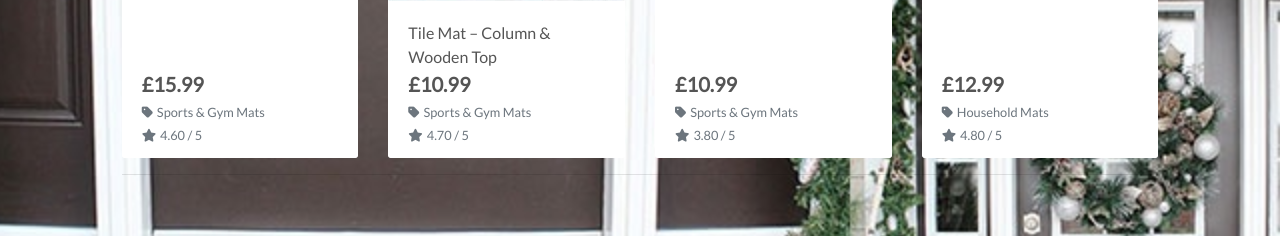
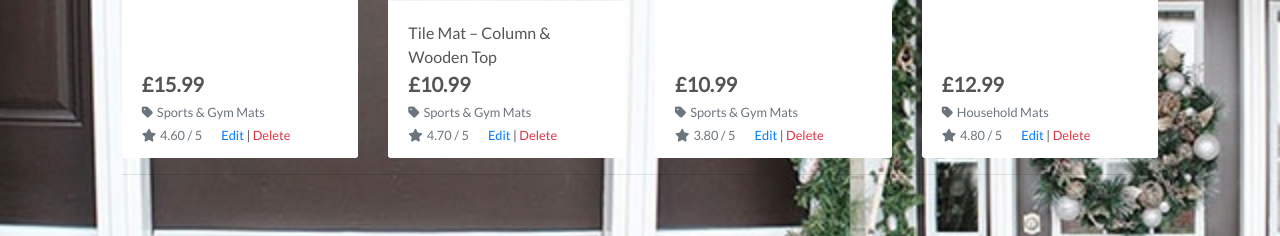
Before and after one commit to baijuka/matzone_v1, a Django app: page /products/ in a window 1280 px wide. Shown: the part 1728-1964 px from the top of the page. Run offline with Django 3.2, Linux system fonts and the light colour scheme; the visitor is signed in with stand-in values (Sample User, id 1); data comes from the database, SQL or seed files in the repository; some libraries are stand-ins or nearby versions.

Commit message:
Added product admin links to products and prodcut detail pages

```diff
--- a/products/templates/products/product_detail.html
+++ b/products/templates/products/product_detail.html
@@ -41,6 +41,12 @@
                         <small class="text-muted"><i class="fas fa-star mr-1"></i>{{ product.rating }} / 5</small>
                     {% else %}
                         <small class="text-muted">No Rating</small>
+                    {% endif %}
+                    {% if request.user.is_superuser %}
+                    <small class="ml-3">
+                        <a href="{% url 'edit_product' product.id %}">Edit</a> |
+                        <a class="text-danger" href="{% url 'delete_product' product.id %}">Delete</a>
+                    </small>
                     {% endif %}
                     <p class="mt-3">{{ product.description }}</p>
                     <form class="form" action="{% url 'add_to_bag' product.id %}" method="POST">
--- a/products/templates/products/products.html
+++ b/products/templates/products/products.html
@@ -82,6 +82,12 @@
                                             {% else %}
                                                 <small class="text-muted">No Rating</small>
                                             {% endif %}
+                                            {% if request.user.is_superuser %}
+                                                <small class="ml-3">
+                                                    <a href="{% url 'edit_product' product.id %}">Edit</a> |
+                                                    <a class="text-danger" href="{% url 'delete_product' product.id %}">Delete</a>
+                                                </small>
+                                            {% endif %}
                                         </div>
                                     </div>
                                 </div>
--- a/products/views.py
+++ b/products/views.py
@@ -2,7 +2,7 @@ from django.shortcuts import render, redirect, reverse, get_object_or_404
 from django.contrib import messages
 from django.contrib.auth.decorators import login_required
 from django.db.models import Q
-from .models import Product, Category
+from .models import Product, Category, ProductVariation
 from django.db.models.functions import Lower
 
 from .forms import ProductForm
```
